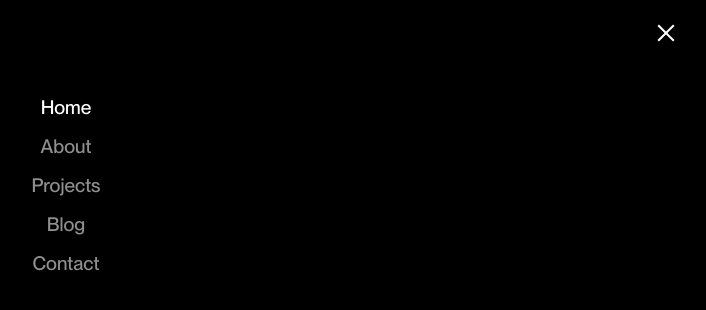
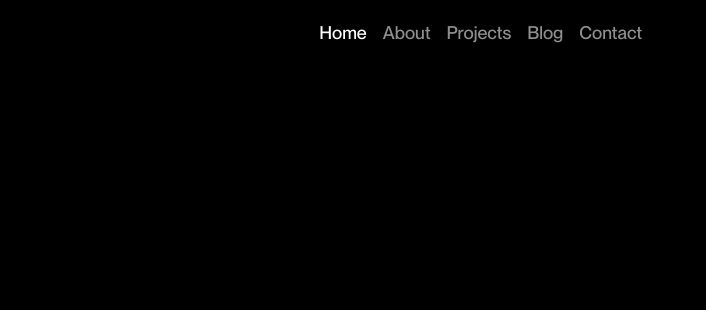
Before and after one commit to dominikpatera/portfolio, a Next.js app: page / in a window 1280 px wide. Shown: the top 310 px of the page, without its empty margins (574-1280 px from the left). Built offline with nearby package versions, Linux system fonts and the light colour scheme.

Commit message:
add: responsivness for header

```diff
--- a/next.config.js
+++ b/next.config.js
@@ -1,6 +1,6 @@
 /** @type {import('next').NextConfig} */
 const nextConfig = {
-  reactStrictMode: true,
-}
+	reactStrictMode: true,
+};
 
-module.exports = nextConfig
+module.exports = nextConfig;
--- a/src/components/Header/Logo/index.tsx
+++ b/src/components/Header/Logo/index.tsx
@@ -1,7 +1,10 @@
-import { Svg as StyledSvg } from './styles';
+import Link from 'next/link';
+import { Svg as StyledSvg, Nav as StyledNav } from './styles';
 
 const Logo: React.FC<Props> = props => {
 	return (
+		<StyledNav>
+			<Link href="/" passHref>
 				<StyledSvg version="1.0" xmlns="http://www.w3.org/2000/svg" viewBox="0 0 360 360">
 					<g
 						transform="translate(0.000000,360.000000) scale(0.100000,-0.100000)"
@@ -32,6 +35,8 @@ const Logo: React.FC<Props> = props => {
 						/>
 					</g>
 				</StyledSvg>
+			</Link>
+		</StyledNav>
 	);
 };
 
--- a/src/components/Header/Logo/styles.ts
+++ b/src/components/Header/Logo/styles.ts
@@ -1,6 +1,11 @@
 import styled from 'styled-components';
 
 export const Svg = styled.svg`
-	max-height: 100%;
+	max-height: 80%;
 	width: same-as-height;
 `;
+
+export const Nav = styled.nav`
+	display: flex;
+	align-items: center;
+`;
--- a/src/components/Header/Menu/styles.ts
+++ b/src/components/Header/Menu/styles.ts
@@ -1,5 +1,5 @@
 import styled from 'styled-components';
-import { colors } from '../../../../styles/theme';
+import { colors, media } from '../../../../styles/theme';
 
 export const MobileMenuIndicator = styled.button<{ expanded: boolean }>`
 	width: 2rem;
@@ -11,6 +11,10 @@ export const MobileMenuIndicator = styled.button<{ expanded: boolean }>`
 	border: none;
 	user-select: none;
 	cursor: pointer;
+
+	@media (min-width: ${media.lg}) {
+		display: none;
+	}
 
 	& .menu-toggle-wrap {
 		display: flex;
@@ -44,12 +48,10 @@ export const MobileMenuIndicator = styled.button<{ expanded: boolean }>`
 `;
 
 export const Menu = styled.ul<{ expanded: boolean }>`
-	display: flex;
+	display: ${props => (props.expanded ? 'flex' : 'none')};
 	flex-direction: column;
 	align-items: center;
 	position: absolute;
-	opacity: ${props => (props.expanded ? 1 : 0)};
-	transition: opacity 0.15s ease;
 	left: 0;
 	top: 4rem;
 	padding: 2rem;
@@ -59,6 +61,20 @@ export const Menu = styled.ul<{ expanded: boolean }>`
 	/* height: fit-content; */
 	gap: 1rem;
 	font-size: larger;
+
+	@media (min-width: ${media.lg}) {
+		display: flex;
+		flex-direction: row;
+		position: unset;
+		left: unset;
+		top: unset;
+		padding: 0;
+		opacity: 1;
+		height: 100%;
+		width: fit-content;
+		font-size: large;
+		transition: unset;
+	}
 `;
 
 export const Item = styled.li<{ active: boolean }>`
--- a/src/layout/Header/index.tsx
+++ b/src/layout/Header/index.tsx
@@ -5,9 +5,7 @@ import { Header as StyledHeader } from './styles';
 const Header: React.FC<Props> = props => {
 	return (
 		<StyledHeader>
-			<nav>
-				<Logo />
-			</nav>
+			<Logo />
 			<Menu />
 		</StyledHeader>
 	);
--- a/styles/globals.ts
+++ b/styles/globals.ts
@@ -1,5 +1,13 @@
 import { css } from 'styled-components';
-
+import { media } from './theme';
 export const layout = css`
 	padding-inline: 1.5rem;
+
+	@media (min-width: ${media.lg}) {
+		padding-inline: 4rem;
+	}
+
+	@media (min-width: ${media.xxl}) {
+		padding-inline: 8rem;
+	}
 `;
```
Lines whose indentation alone changed are shown as unchanged.
